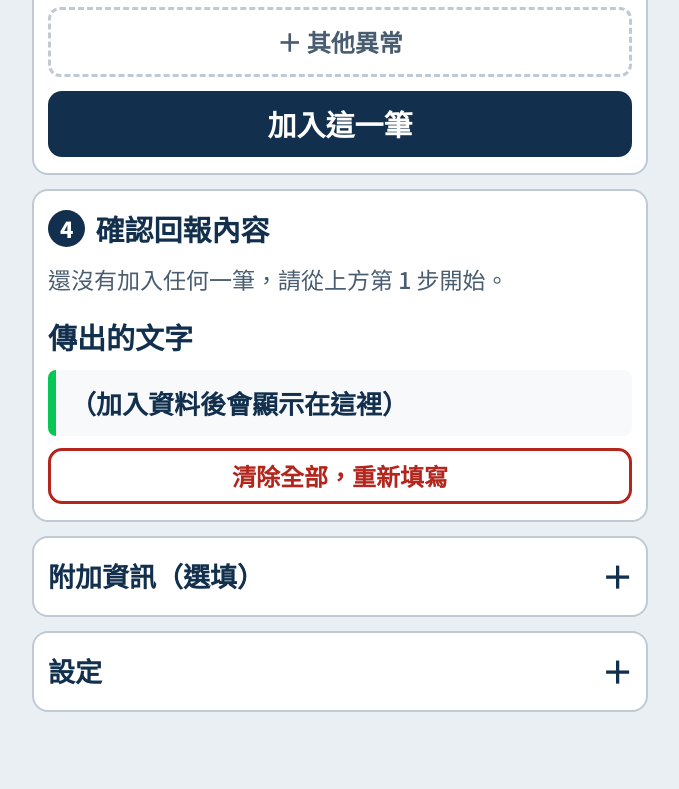
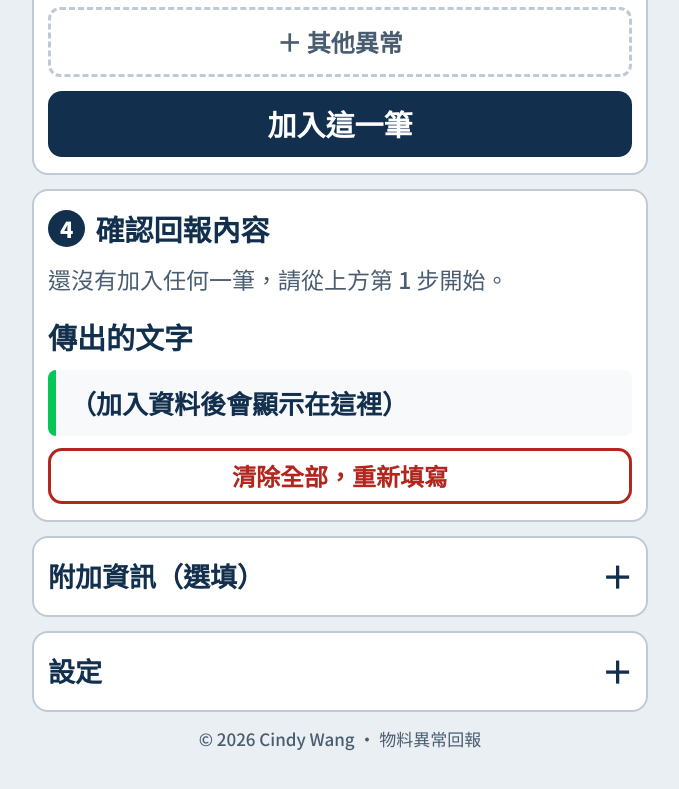
Before and after one commit to CindyWang1169/anomaly-report, a plain HTML site: page index.html in a window 1280 px wide. Shown: the part 1500-2289 px from the top of the page, without its empty margins (300-979 px from the left). Drawn offline with Linux system fonts and the light colour scheme.

Commit message:
Add copyright notice and LICENSE
Co-Authored-By: Claude Opus 5.5 <noreply@anthropic.com>

```diff
--- a/index.html
+++ b/index.html
@@ -1,7 +1,14 @@
 <!DOCTYPE html>
+<!--
+  物料異常回報 © 2026 Cindy Wang. All rights reserved.
+  https://github.com/CindyWang1169/anomaly-report
+  未經作者書面同意，不得複製、修改或散布本程式。
+-->
 <html lang="zh-Hant-TW">
 <head>
 <meta charset="UTF-8">
+<meta name="author" content="Cindy Wang">
+<meta name="copyright" content="© 2026 Cindy Wang">
 <meta name="viewport" content="width=device-width, initial-scale=1, viewport-fit=cover">
 <meta name="theme-color" content="#12304D">
 <title>物料異常回報</title>
@@ -99,6 +106,8 @@ details.step[open] summary{margin-bottom:12px}
 .toast.show{opacity:1}
 @media (prefers-reduced-motion:reduce){.toast{transition:none}}
 @media (max-width:360px){.grid{grid-template-columns:repeat(2,1fr)}}
+
+.credit{margin:6px 0 0;text-align:center;font-size:.85rem;color:var(--muted)}
 </style>
 </head>
 <body>
@@ -177,6 +186,7 @@ details.step[open] summary{margin-bottom:12px}
       <h3>自己新增的異常</h3><div class="tags" id="tagDefs"></div>
     </div>
   </details>
+  <p class="credit">© 2026 Cindy Wang · 物料異常回報</p>
 </main>
 
 <div class="bar">
```
Also changed, not shown: 1 other file.
